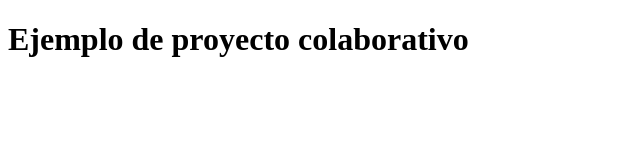
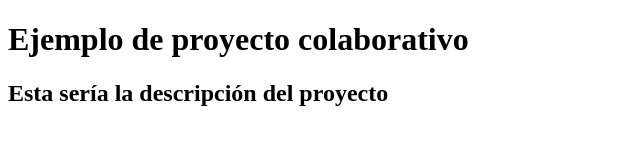
Before and after one commit to javi-info-dp/proyecto1-copy, a plain HTML site: page index.html in a window 1280 px wide. Shown: the whole page, without its empty margins (0-640 px from the left). Drawn offline with Linux system fonts and the light colour scheme.

Commit message:
Añadiendo h2

```diff
--- a/index.html
+++ b/index.html
@@ -8,6 +8,7 @@
 <body>
     <header>
         <h1>Ejemplo de proyecto colaborativo</h1>
+        <h2>Esta sería la descripción del proyecto</h2>
     </header>
 </body>
 </html>
```
